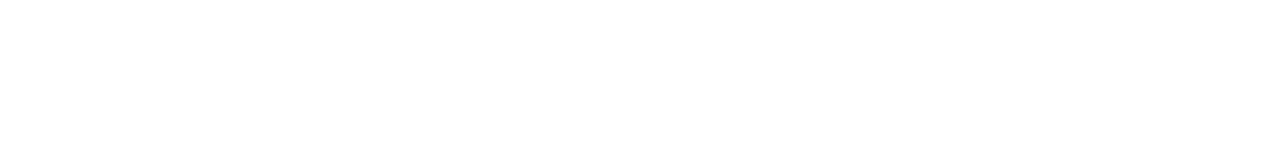
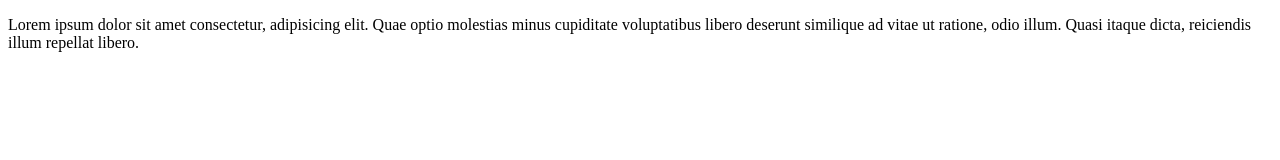
Before and after one commit to hasanaptech25/Web-Developer, a plain HTML site: page index.html in a window 1280 px wide. Drawn offline with Linux system fonts and the light colour scheme.

Commit message:
file added

```diff
--- a/index.html
+++ b/index.html
@@ -1,12 +1,17 @@
 <!DOCTYPE html>
 <html lang="en">
+
 <head>
     <meta charset="UTF-8">
     <meta http-equiv="X-UA-Compatible" content="IE=edge">
     <meta name="viewport" content="width=device-width, initial-scale=1.0">
     <title>about</title>
 </head>
+
 <body>
+    <p>Lorem ipsum dolor sit amet consectetur, adipisicing elit. Quae optio molestias minus cupiditate voluptatibus
+        libero deserunt similique ad vitae ut ratione, odio illum. Quasi itaque dicta, reiciendis illum repellat libero.
+    </p>
+</body>
 
-</body>
 </html>
```
